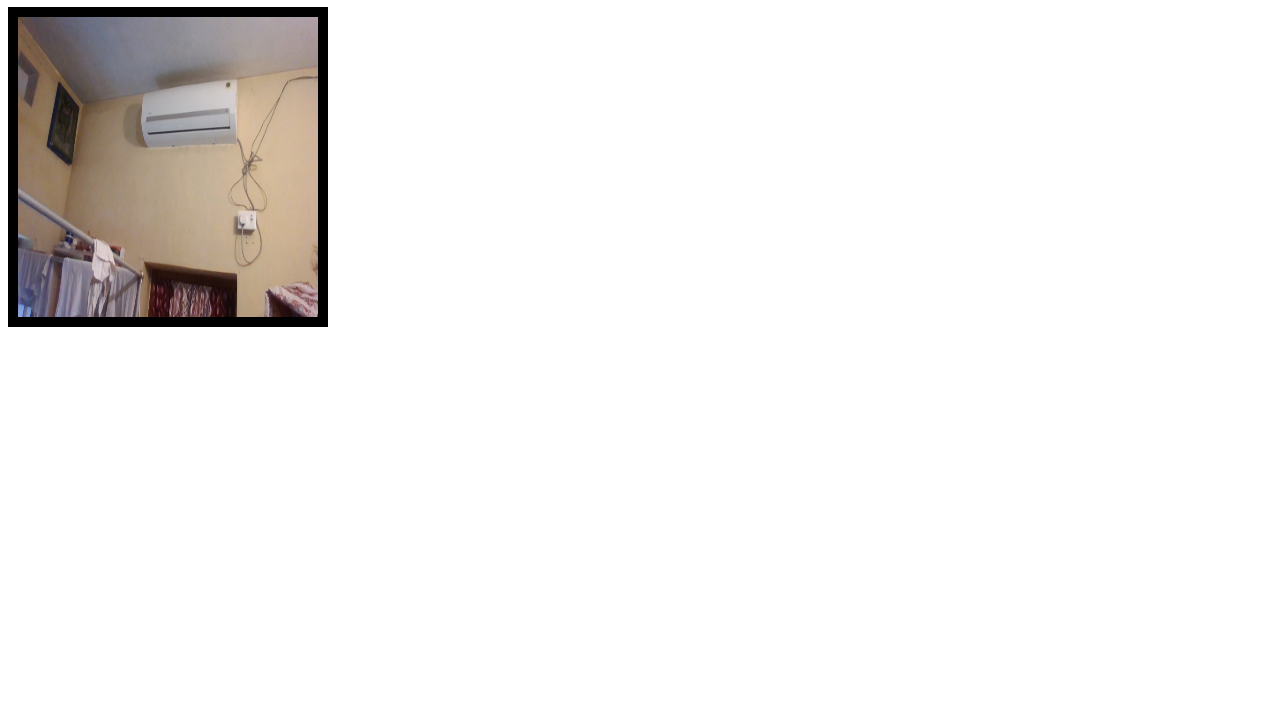
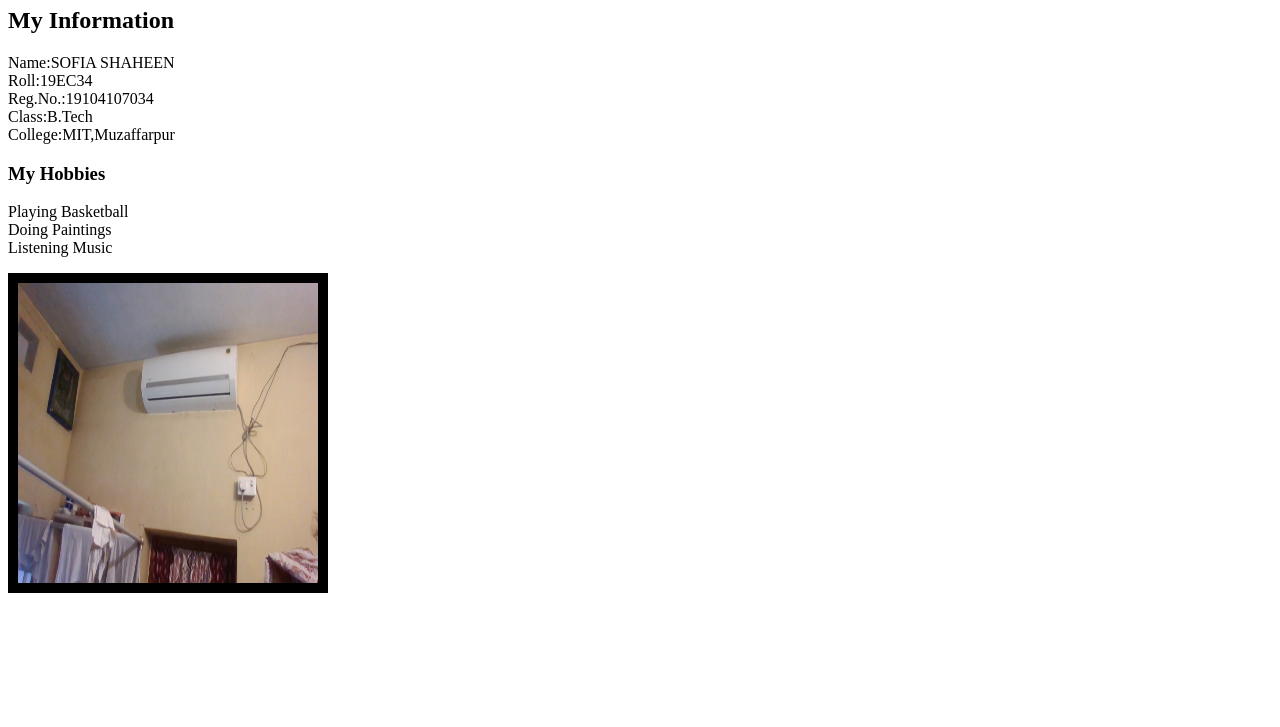
Before and after one commit to sscode601/myweb, a plain HTML site: page index.html in a window 1280 px wide. Shown: the part 73-800 px from the top of the page. Drawn offline with Linux system fonts and the light colour scheme.

Commit message:
Add files via upload

```diff
--- a/index.html
+++ b/index.html
@@ -7,8 +7,15 @@
     <title>Julie's Personal Site</title>
 </head>
 <body>
-    <h1 style="background-color: blue;"  >Welcome to my first website</h1>
+    <h1 style= >Welcome to my first website</h1>
+    <h2>My Information</h2>
+    <p>Name:SOFIA SHAHEEN <br> Roll:19EC34<br >Reg.No.:19104107034<br> Class:B.Tech<br>College:MIT,Muzaffarpur
+    <br></p>
+    <h3>My Hobbies</h3>
+    <p>Playing Basketball<br>Doing Paintings<br>Listening Music</p>
     <img src="hello.jpg" alt="error" height="300" width="300" border="10"  >
+
+
 
 </body>
 </html>
```
